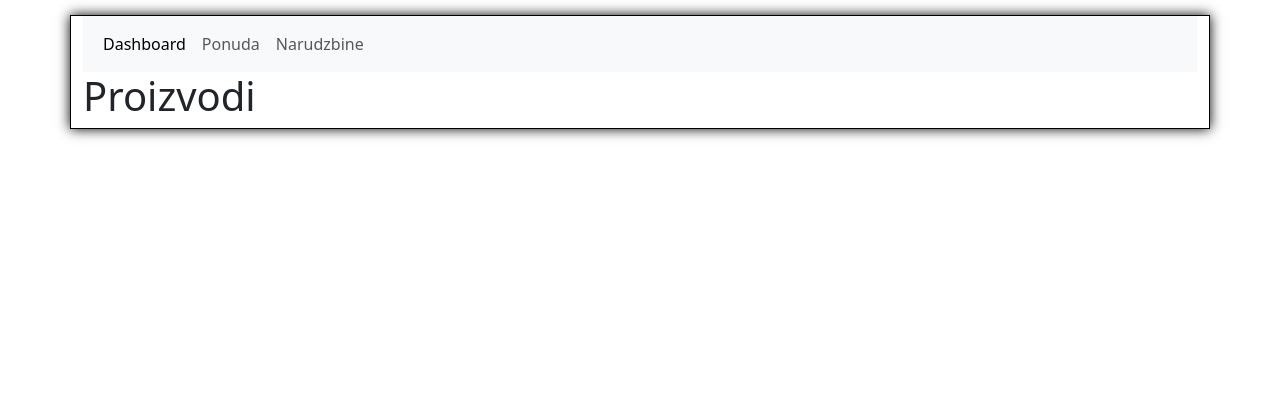
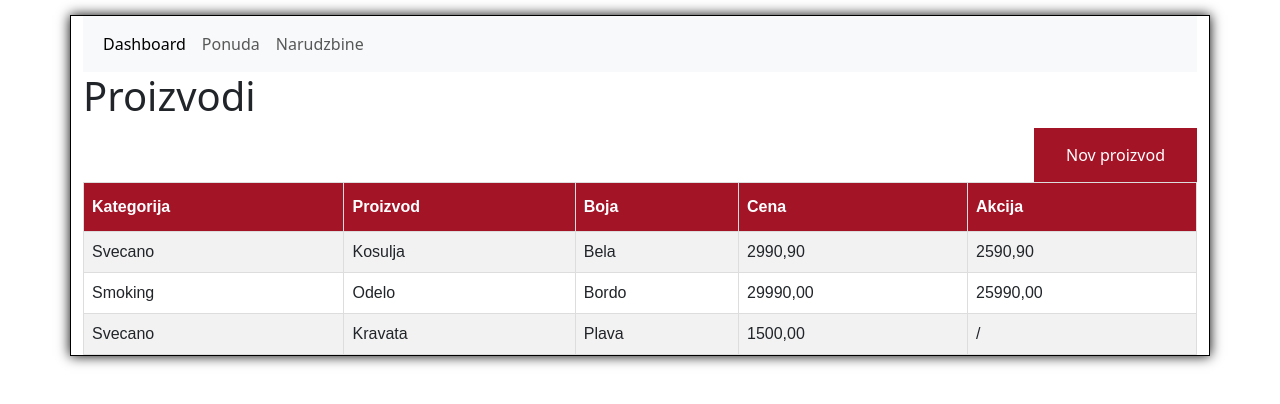
Before and after one commit to Milki19/sj_vezba1, a plain HTML site: page proizvodi.html in a window 1280 px wide. Drawn offline with nearby package versions, Linux system fonts and the light colour scheme.

Commit message:
proizvodi

```diff
--- a/main.css
+++ b/main.css
@@ -5,3 +5,36 @@ box-shadow: 0px 0px 12px black;
 border:1px solid black;
 margin-top:15px;
 }
+
+.button {
+    background-color: #a31427; /* Green */
+    border: none;
+    color: white;
+    padding: 15px 32px;
+    text-align: center;
+    text-decoration: none;
+    display: inline-block;
+    font-size: 16px;
+  }
+  #customers {
+    font-family: Arial, Helvetica, sans-serif;
+    border-collapse: collapse;
+    width: 100%;
+  }
+
+  #customers td, #customers th {
+    border: 1px solid #ddd;
+    padding: 8px;
+  }
+
+  #customers tr:nth-child(even){background-color: #f2f2f2;}
+
+  #customers tr:hover {background-color: #ddd;}
+
+  #customers th {
+    padding-top: 12px;
+    padding-bottom: 12px;
+    text-align: left;
+    background-color: #a31427;
+    color: white;
+  }
--- a/proizvodi.html
+++ b/proizvodi.html
@@ -30,6 +30,36 @@
           </nav>
     </div>
     <h1>Proizvodi</h1>
+    <a href="#novproizvod.html" class="button button-primary float-end">Nov proizvod</a>
+    <table id="customers">
+      <tr>
+        <th>Kategorija</th>
+        <th>Proizvod</th>
+        <th>Boja</th>
+        <th>Cena</th>
+        <th>Akcija</th>
+      </tr>
+      <tr>
+        <td>Svecano</td>
+        <td>Kosulja</td>
+        <td>Bela</td>
+        <td>2990,90</td>
+        <td>2590,90</td>
+      </tr>
+      <tr>
+        <td>Smoking</td>
+        <td>Odelo</td>
+        <td>Bordo</td>
+        <td>29990,00</td>
+        <td>25990,00</td>
+      </tr>
+      <tr>
+        <td>Svecano</td>
+        <td>Kravata</td>
+        <td>Plava</td>
+        <td>1500,00</td>
+        <td>/</td>
+      </tr>
 </main>
 
 </body>
```
